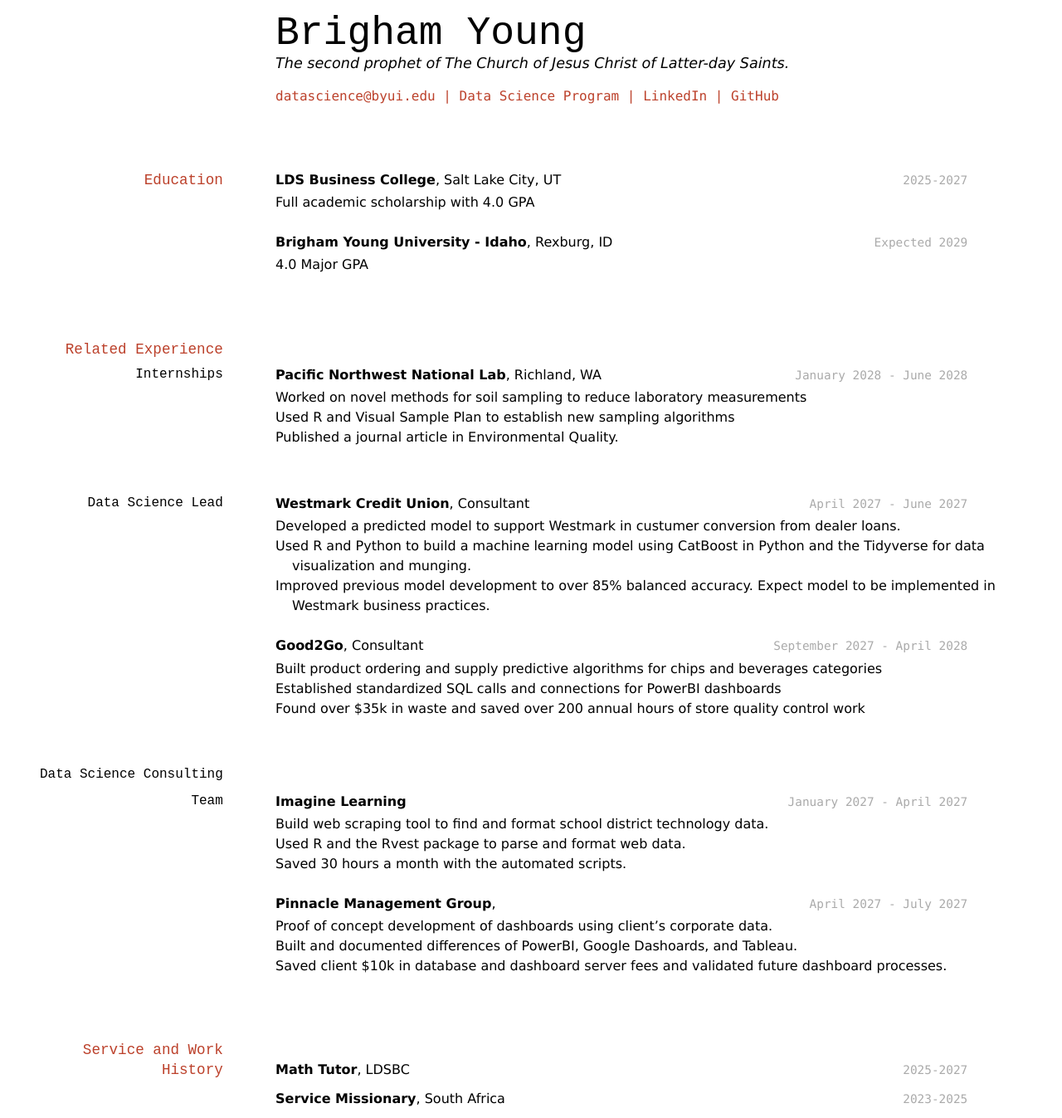
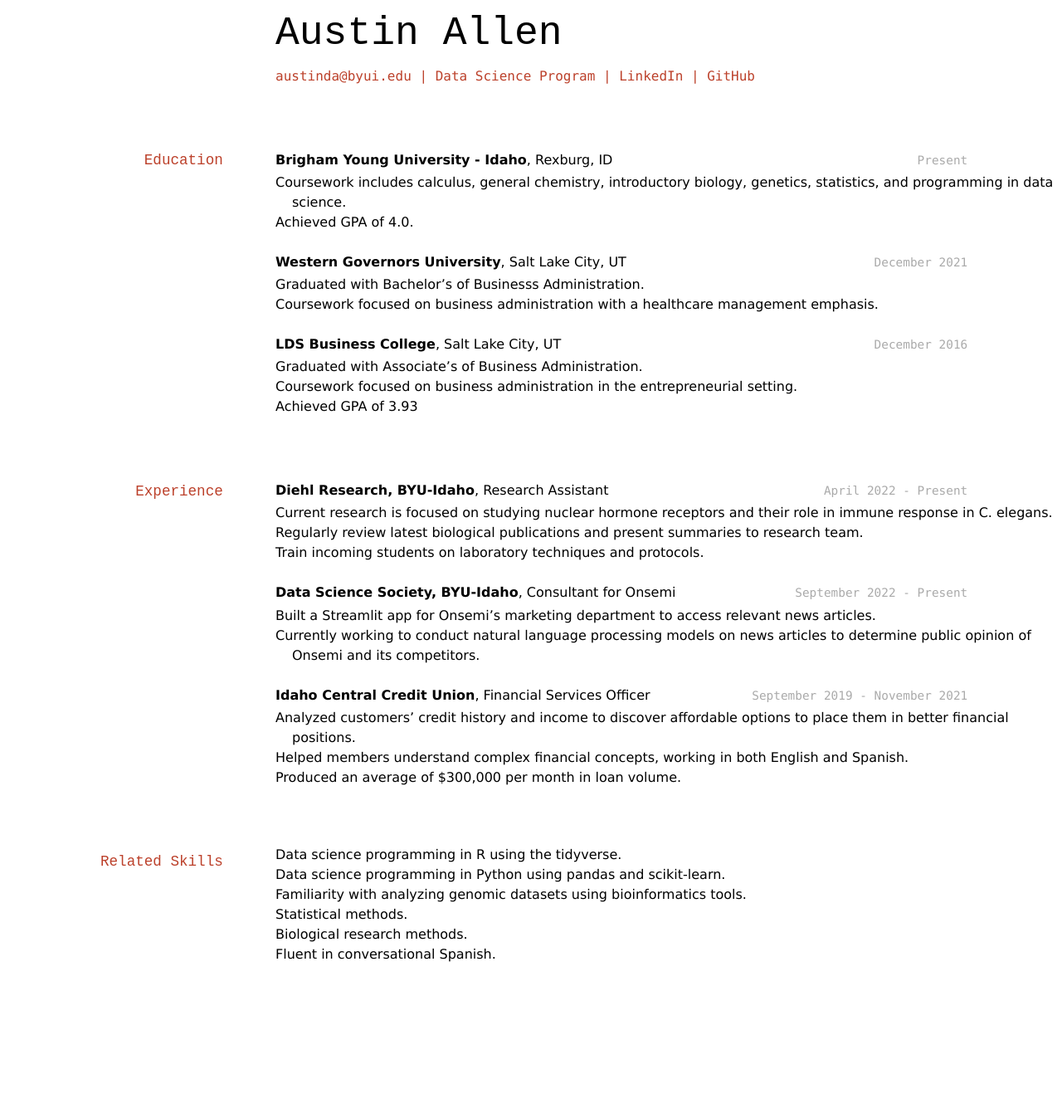
Before and after one commit to byuids-resumes/Allen-Resume-1, a Jekyll site: the page built from docs/index.md, in a window 1280 px wide. Shown: the whole page at 83% size. Built offline with Jekyll 4.4.1, drawn with Linux system fonts in a browser that asks for light colours; after the commit the page ends 1186 px from its top, so only the background shows below that.

Commit message:
update resume info

```diff
--- a/docs/index.md
+++ b/docs/index.md
@@ -1,85 +1,69 @@
 ---
 layout: cv
-title: Brigham Young's Resume
+title: Austin Allen's Resume
 ---
-# Brigham Young
-The second prophet of The Church of Jesus Christ of Latter-day Saints.
+# Austin Allen
 
 <div id="webaddress">
-<a href="datascience@byui.edu">datascience@byui.edu</a>
+<a href="austinda@byui.edu">austinda@byui.edu</a>
 | <a href="https://byuidatascience.github.io/development.html">Data Science Program</a>
-| <a href="https://www.linkedin.com/groups/13537407/">LinkedIn</a>
-| <a href="https://github.com/byuids-resumes">GitHub</a>
+| <a href="linkedin.com/in/austindallen">LinkedIn</a>
+| <a href="https://github.com/adallen93">GitHub</a>
 </div>
 
 <!-- https://www.monique.tech/the-art-of-markdown -->
 
 ## Education
 
-`2025-2027`
+`Present`
+__Brigham Young University - Idaho__, Rexburg, ID
+
+- Coursework includes calculus, general chemistry, introductory biology, genetics, statistics, and programming in data science.
+- Achieved GPA of 4.0.
+
+`December 2021`
+__Western Governors University__, Salt Lake City, UT
+
+- Graduated with Bachelor's of Businesss Administration.
+- Coursework focused on business administration with a healthcare management emphasis.
+
+`December 2016`
 __LDS Business College__, Salt Lake City, UT
 
-- Full academic scholarship with 4.0 GPA
-
-`Expected 2029`
-__Brigham Young University - Idaho__, Rexburg, ID
-
-- 4.0 Major GPA
+- Graduated with Associate's of Business Administration.
+- Coursework focused on business administration in the entrepreneurial setting.
+- Achieved GPA of 3.93
 
 
-## Related Experience
+## Experience
 
-### Internships
+`April 2022 - Present`
+__Diehl Research, BYU-Idaho__, Research Assistant
 
-`January 2028 - June 2028`
-__Pacific Northwest National Lab__, Richland, WA
-
-- Worked on novel methods for soil sampling to reduce laboratory measurements
-- Used R and Visual Sample Plan to establish new sampling algorithms
-- Published a journal article in Environmental Quality.
-
-### Data Science Lead
-
-`April 2027 - June 2027`
-__Westmark Credit Union__, Consultant
-
-- Developed a predicted model to support Westmark in custumer conversion from dealer loans.
-- Used R and Python to build a machine learning model using CatBoost in Python and the Tidyverse for data visualization and munging.
-- Improved previous model development to over 85% balanced accuracy. Expect model to be implemented in Westmark business practices.
-
-`September 2027 - April 2028`
-__Good2Go__, Consultant
-
-- Built product ordering and supply predictive algorithms for chips and beverages categories
-- Established standardized SQL calls and connections for PowerBI dashboards
-- Found over $35k in waste and saved over 200 annual hours of store quality control work
-
-### Data Science Consulting Team
-
-`January 2027 - April 2027`
-__Imagine Learning__
-
-- Build web scraping tool to find and format school district technology data.
-- Used R and the Rvest package to parse and format web data.
-- Saved 30 hours a month with the automated scripts.
-
-`April 2027 - July 2027`
-__Pinnacle Management Group__,
-
-- Proof of concept development of dashboards using client's corporate data.
-- Built and documented differences of PowerBI, Google Dashoards, and Tableau.
-- Saved client $10k in database and dashboard server fees and validated future dashboard processes.
+- Current research is focused on studying nuclear hormone receptors and their role in immune response in C. elegans.
+- Regularly review latest biological publications and present summaries to research team.
+- Train incoming students on laboratory techniques and protocols.
 
 
-## Service and Work History
+`September 2022 - Present`
+__Data Science Society, BYU-Idaho__, Consultant for Onsemi
+- Built a Streamlit app for Onsemi's marketing department to access relevant news articles.
+- Currently working to conduct natural language processing models on news articles to determine public opinion of Onsemi and its competitors.
 
-`2025-2027`
-__Math Tutor__, LDSBC
+`September 2019 - November 2021`
+__Idaho Central Credit Union__, Financial Services Officer
+- Analyzed customers’ credit history and income to discover affordable options to place them in better financial positions.
+- Helped members understand complex financial concepts, working in both English and Spanish.
+- Produced an average of $300,000 per month in loan volume.
 
 
-`2023-2025`
-__Service Missionary__, South Africa
-
+## Related Skills
+- Data science programming in R using the tidyverse.
+- Data science programming in Python using pandas and scikit-learn.
+- Familiarity with analyzing genomic datasets using bioinformatics tools.
+- Statistical methods.
+- Biological research methods.
+- Fluent in conversational Spanish.
 
 
 <!-- ### Footer
```
